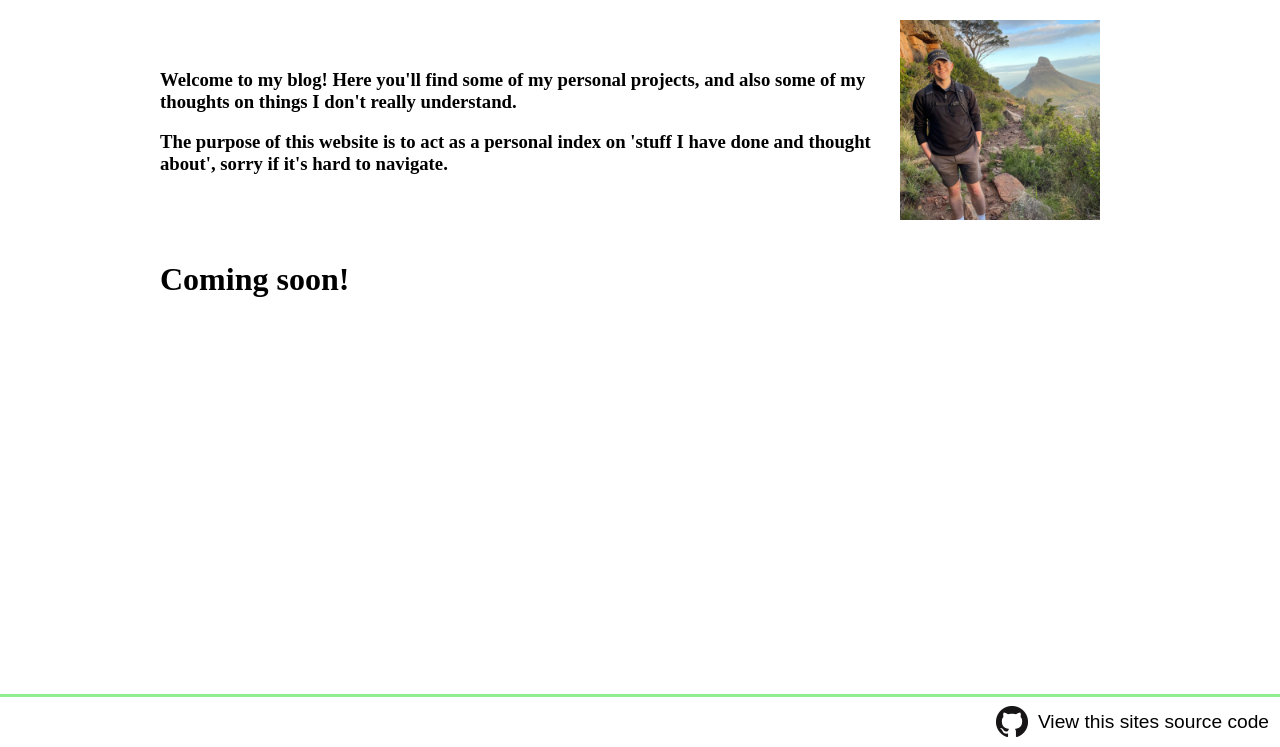
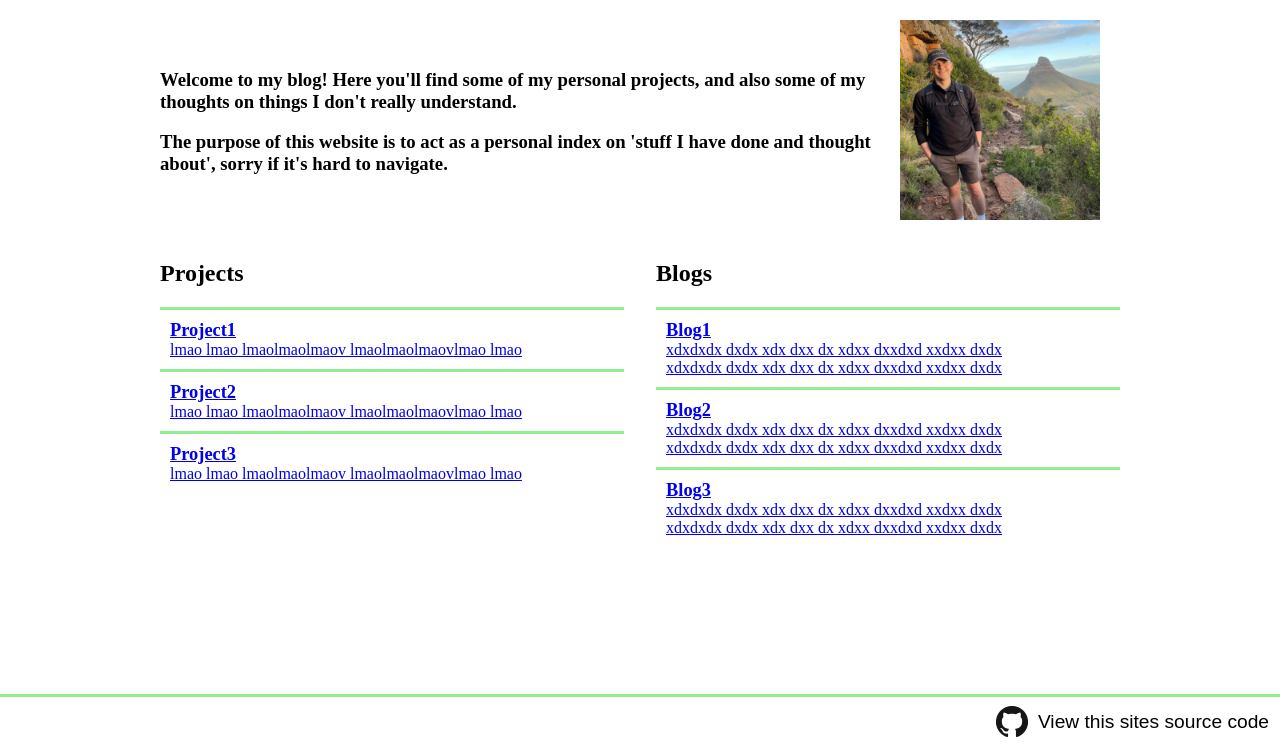
Before and after one commit to benchiverton/Blog, an ASP.NET Core app: page / in a window 1280 px wide. Shown: the part 53-800 px from the top of the page. Run offline with ASP.NET Core 8, Linux system fonts and the light colour scheme; style sheets or scripts are compiled from the project's sources; some libraries are stand-ins or nearby versions.

Commit message:
Add some boilerplate stuff for projects and blogs

```diff
--- /dev/null
+++ b/src/BenChiverton.Blog/Blogs/BlogSummary.razor
@@ -0,0 +1,19 @@
+@inject IJSRuntime JsRuntime
+
+<div class="summary-container">
+    <a href="@Details.Url">
+        <div class="name-text">@Details.Name</div>
+        <div class="description-text">@Details.Description</div>
+        <div class="description-text">@Details.Description</div>
+    </a>
+</div>
+
+@code {
+    [Parameter]
+    public BlogDetails Details { get; set; }
+
+    private async Task NavigateToProjectInNewTab()
+    {
+        await JsRuntime.InvokeAsync<object>("open", Details.Url, "_blank");
+    }
+}
--- /dev/null
+++ b/src/BenChiverton.Blog/Blogs/BlogSummary.razor.css
@@ -0,0 +1,14 @@
+.summary-container {
+    padding: 10px;
+    border-top: solid;
+    border-color: lightgreen;
+}
+
+.name-text {
+    font-weight: bold;
+    font-size: 1.15em;
+}
+
+.description-text {
+    font-size: 1em;
+}
--- /dev/null
+++ b/src/BenChiverton.Blog/Blogs/BlogWidget.razor
@@ -0,0 +1,17 @@
+<h2>Blogs</h2>
+
+<div class="widget-container">
+    @foreach (var blog in _blogs)
+    {
+        <BlogSummary Details="@blog" />
+    }
+</div>
+
+@code {
+    private readonly List<BlogDetails> _blogs = new List<BlogDetails>
+    {
+        new BlogDetails("Blog1", "#", "xdxdxdx dxdx xdx dxx dx xdxx dxxdxd xxdxx dxdx"),
+        new BlogDetails("Blog2", "#", "xdxdxdx dxdx xdx dxx dx xdxx dxxdxd xxdxx dxdx"),
+        new BlogDetails("Blog3", "#", "xdxdxdx dxdx xdx dxx dx xdxx dxxdxd xxdxx dxdx"),
+    };
+}
--- /dev/null
+++ b/src/BenChiverton.Blog/Blogs/BlogWidget.razor.css
@@ -0,0 +1,10 @@
+.about-container {
+    display: flex;
+    justify-content: space-evenly;
+}
+
+.about-image {
+    max-width: 200px;
+    float: right;
+    margin: 20px;
+}
--- a/src/BenChiverton.Blog/Home/Index.razor
+++ b/src/BenChiverton.Blog/Home/Index.razor
@@ -1,9 +1,16 @@
 @page "/"
 
 @using BenChiverton.Blog.About;
+@using BenChiverton.Blog.Blogs;
+@using BenChiverton.Blog.Projects;
 
 <AboutSummary />
 
 <div class="widget-container">
-    <h1>Coming soon!</h1>
+    <div class="project-widget">
+        <ProjectWidget />
+    </div>
+    <div class="blog-widget">
+        <BlogWidget />
+    </div>
 </div>
--- a/src/BenChiverton.Blog/Home/Index.razor.css
+++ b/src/BenChiverton.Blog/Home/Index.razor.css
@@ -1,3 +1,9 @@
 .content {
     padding-top: 1.1rem;
 }
+
+.widget-container {
+    display: grid;
+    grid-template-columns: repeat(auto-fit, minmax(320px, 1fr));
+    grid-gap: 2rem;
+}
--- /dev/null
+++ b/src/BenChiverton.Blog/Projects/ProjectSummary.razor
@@ -0,0 +1,18 @@
+@inject IJSRuntime JsRuntime
+
+<div class="summary-container">
+    <a href="@Details.Url">
+        <div class="name-text">@Details.Name</div>
+        <div class="description-text">@Details.Description</div>
+    </a>
+</div>
+
+@code {
+    [Parameter]
+    public ProjectDetails Details { get; set; }
+
+    private async Task NavigateToProjectInNewTab()
+    {
+        await JsRuntime.InvokeAsync<object>("open", Details.Url, "_blank");
+    }
+}
--- /dev/null
+++ b/src/BenChiverton.Blog/Projects/ProjectSummary.razor.css
@@ -0,0 +1,14 @@
+.summary-container {
+    padding: 10px;
+    border-top: solid;
+    border-color: lightgreen;
+}
+
+.name-text {
+    font-weight: bold;
+    font-size: 1.15em;
+}
+
+.description-text {
+    font-size: 1em;
+}
--- /dev/null
+++ b/src/BenChiverton.Blog/Projects/ProjectWidget.razor
@@ -0,0 +1,17 @@
+<h2>Projects</h2>
+
+<div class="widget-container">
+    @foreach (var project in _projects)
+    {
+        <ProjectSummary Details="@project" />
+    }
+</div>
+
+@code {
+    private readonly List<ProjectDetails> _projects = new List<ProjectDetails>
+    {
+        new ProjectDetails("Project1", "#", "lmao lmao lmaolmaolmaov lmaolmaolmaovlmao lmao"),
+        new ProjectDetails("Project2", "#", "lmao lmao lmaolmaolmaov lmaolmaolmaovlmao lmao"),
+        new ProjectDetails("Project3", "#", "lmao lmao lmaolmaolmaov lmaolmaolmaovlmao lmao"),
+    };
+}
--- /dev/null
+++ b/src/BenChiverton.Blog/Projects/ProjectWidget.razor.css
@@ -0,0 +1,10 @@
+.about-container {
+    display: flex;
+    justify-content: space-evenly;
+}
+
+.about-image {
+    max-width: 200px;
+    float: right;
+    margin: 20px;
+}
--- a/src/BenChiverton.Blog/Shared/Header.razor
+++ b/src/BenChiverton.Blog/Shared/Header.razor
@@ -1,5 +1,4 @@
 @inject NavigationManager NavigationManager
-@inject IJSRuntime JsRuntime
 
 <header>
     <div class="logo-container">
```
Also changed, not shown: src/BenChiverton.Blog/Blogs/BlogDetails.cs (added, +8 -0 lines), src/BenChiverton.Blog/Projects/ProjectDetails.cs (added, +8 -0 lines), src/BenChiverton.Blog/BenChiverton.Blog.csproj.
